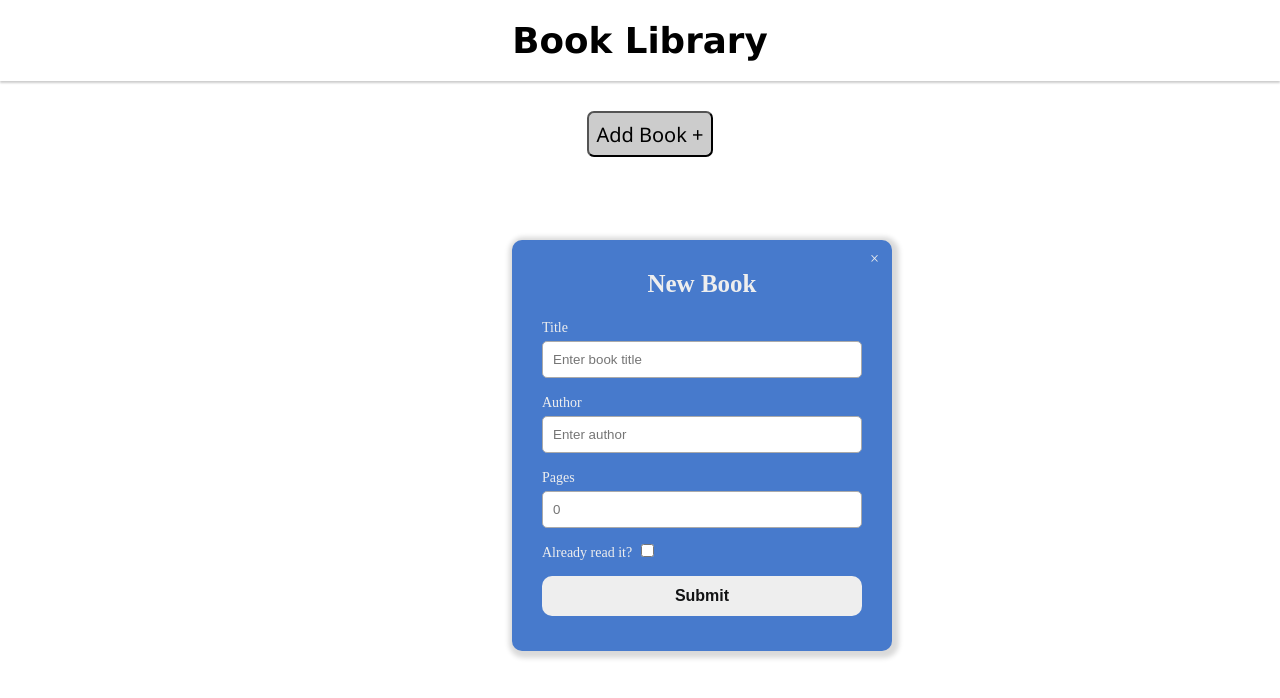
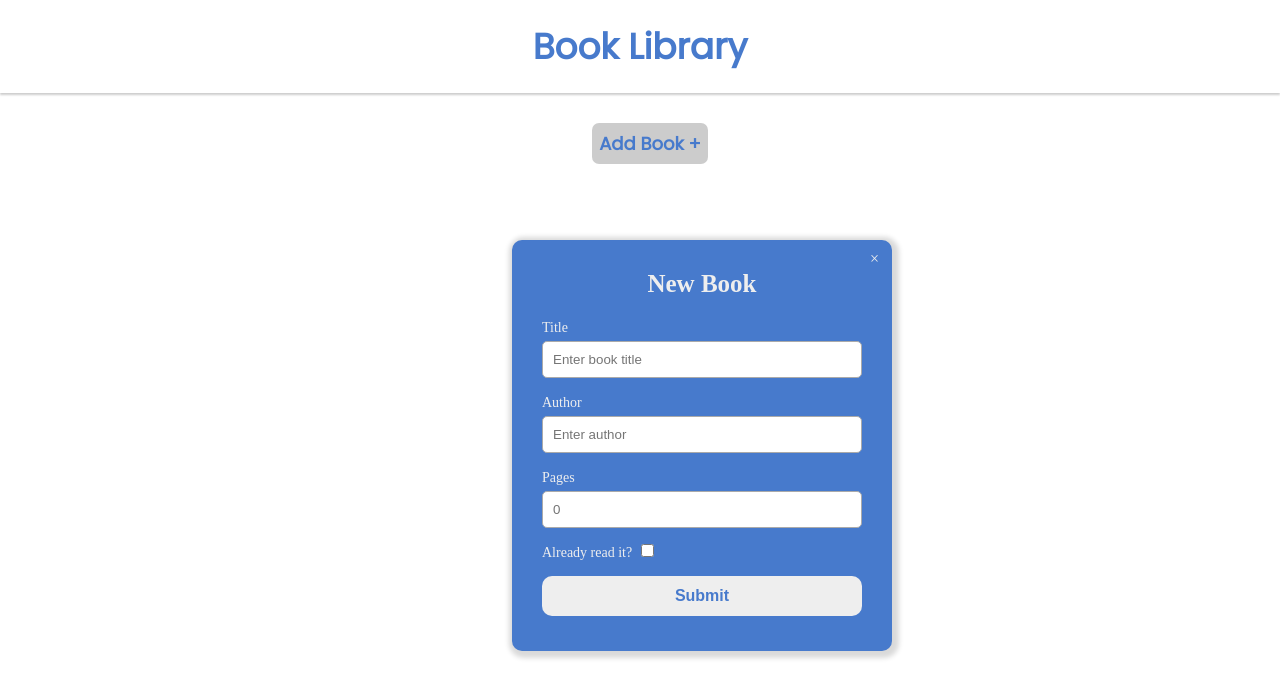
Before and after one commit to newohah/odin, a plain HTML site: page book-library/index.html in a window 1280 px wide. Both pictures are taken after a click on the button "Add Book +". Drawn offline with Linux system fonts and the light colour scheme.

Commit message:
change font-family to poppins

```diff
--- a/book-library/styles.css
+++ b/book-library/styles.css
@@ -1,3 +1,5 @@
+@import url('https://fonts.googleapis.com/css2?family=Poppins&display=swap');
+
 * {
     margin: 0px;
     padding: 0px;
@@ -12,8 +14,9 @@ body{
     text-align: center;
     padding: 20px;
     box-shadow: 0 2px 2px rgba(0, 0, 0, 0.2);
-    font-family: 'Lucida Sans', 'Lucida Sans Regular', 'Lucida Grande', 'Lucida Sans Unicode', Geneva, Verdana, sans-serif;
+    font-family: 'Poppins', sans-serif;
     font-size: 1.115rem;
+    color: #477acc;
 }
 
 #container {
@@ -26,10 +29,13 @@ body{
 .container-title{
     align-self: center;
     border-radius: 7px;
+    font-size: 18px;
+    font-family: 'Poppins', sans-serif;
+    font-weight: 600;
+    padding: 7px;
     background-color: rgba(0, 0, 0, 0.2);
-    font-size: 1.25rem;
-    font-family: 'Segoe UI', Tahoma, Geneva, Verdana, sans-serif;
-    padding: 0.375em;
+    color: #477acc;
+    border: none;
     cursor: pointer;
 }
 
@@ -65,7 +71,7 @@ body{
     padding: 5px;
     gap: 50px;
     font-size: 1.125rem;
-    font-family: 'Lucida Sans', 'Lucida Sans Regular', 'Lucida Grande', 'Lucida Sans Unicode', Geneva, Verdana, sans-serif;
+    font-family: 'Poppins', sans-serif;
     font-weight: bold;
 }
 
@@ -79,7 +85,7 @@ body{
     font-size: 1.125rem;
     border: 2px solid black;
     background-color: #70e670;
-    font-family: 'Lucida Sans', 'Lucida Sans Regular', 'Lucida Grande', 'Lucida Sans Unicode', Geneva, Verdana, sans-serif;
+    font-family: 'Poppins', sans-serif;
     font-weight: bold;
     color: #eee;;
 }
@@ -91,7 +97,7 @@ body{
     border-radius: 7px;
     border: 2px solid black;
     background-color: #f73b3b;
-    font-family: 'Lucida Sans', 'Lucida Sans Regular', 'Lucida Grande', 'Lucida Sans Unicode', Geneva, Verdana, sans-serif;
+    font-family: 'Poppins', sans-serif;
     font-weight: bold;
     color: #eee;
     cursor: pointer;
@@ -173,7 +179,7 @@ body{
     outline: none;
     font-size: 16px;
     background-color: #eee;
-    color: #121314;
+    color: #477acc;
     border-radius: 10px;
     cursor: pointer;
     font-weight: 600;
```
